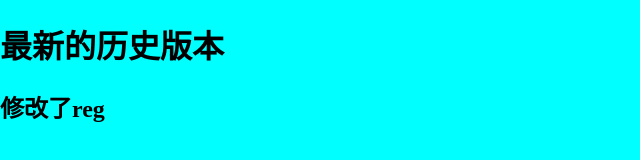
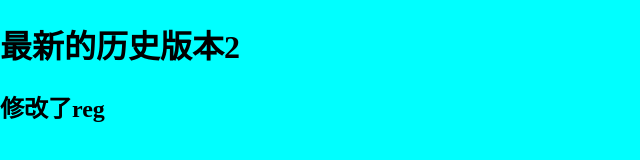
Before and after one commit to yf8866200/project_1, a plain HTML site: page index.html in a window 1280 px wide. Shown: the full height of the page, 0-640 px from the left. Drawn offline with Linux system fonts and the light colour scheme.

```diff
--- a/index.html
+++ b/index.html
@@ -9,7 +9,7 @@
     <link rel="stylesheet" href="./index2.css">
 </head>
 <body>
-    <h1>最新的历史版本</h1>
+    <h1>最新的历史版本2</h1>
     <h2>修改了reg</h2>
 </body>
 </html>
```
